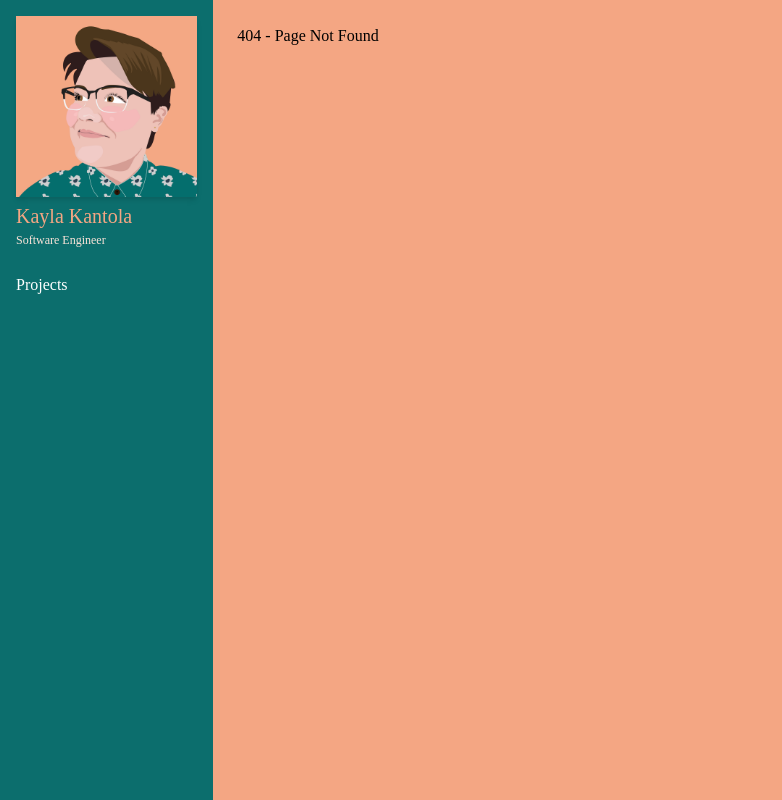
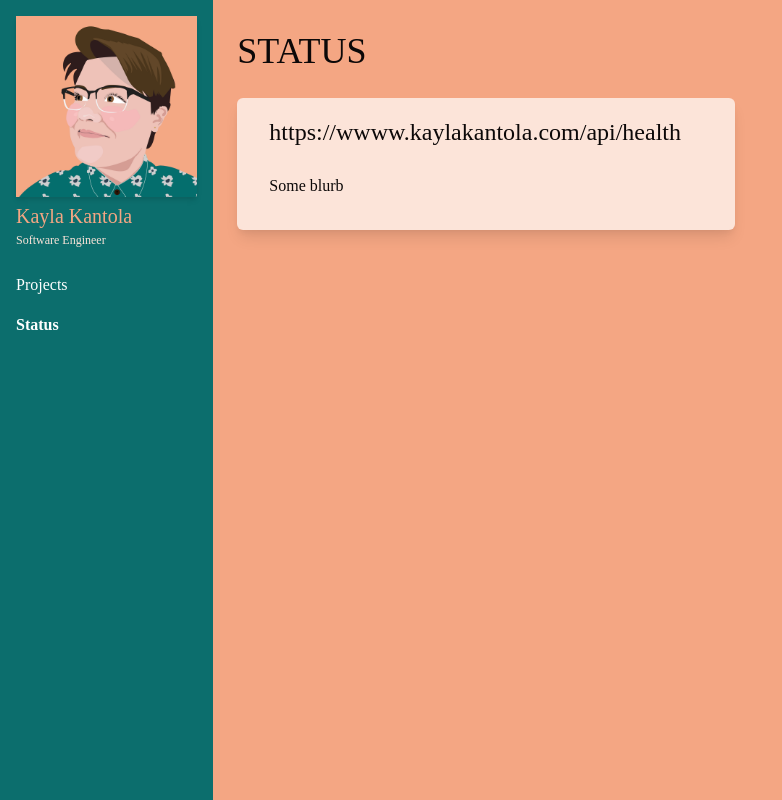
Before and after one commit to kaylakantola/kaylakantola, a Next.js app: page /status in a window 1280 px wide. Before the commit this address had no page. Shown: the whole page, without its empty margins (0-782 px from the left). Built offline with nearby package versions, Linux system fonts and the light colour scheme.

Commit message:
status page

```diff
--- /dev/null
+++ b/components/display/Blurb.js
@@ -0,0 +1,7 @@
+import React from "react";
+
+export default function Blurb({children}) {
+  return (<div className="p-4 flex flex-col justify-center align-center text-espresso-dark">
+    {children}
+  </div>)
+}
--- a/components/display/index.js
+++ b/components/display/index.js
@@ -1 +1,2 @@
 export {default as DisplayItem} from './DisplayItem'
+export {default as Blurb} from './Blurb'
--- a/components/navbar/index.js
+++ b/components/navbar/index.js
@@ -1,7 +1,7 @@
 import React from 'react'
 import Link from 'next/link'
 import { useRouter } from 'next/router'
-const links = ['projects']
+const links = ['projects', 'status']
 
 
 
--- a/pages/index.js
+++ b/pages/index.js
@@ -1,5 +1,5 @@
 import Head from 'next/head'
-import {DisplayItem} from '../components/display'
+import {DisplayItem, Blurb} from '../components/display'
 import React from "react";
 
 const mainStack = [
@@ -48,11 +48,7 @@ const TechStack = ({stack}) => (<div className={"flex flex-row flex-wrap"}>
     ))}
 </div>)
 
-const Blurb = ({children}) => (
-  <div className="p-4 flex flex-col justify-center align-center text-espresso-dark">
-    {children}
-  </div>
-)
+
 
 const Resume = () => (
   <div className="p-4 flex flex-col justify-center align-center text-espresso-dark">
@@ -102,14 +98,18 @@ export default function Home() {
             <TechStack stack={learnStack}/>
           </DisplayItem>
 
+        </div>
 
-        </div>
+      </main>
+    </div>
+  )
+}
+
+
+/*
         <div className={"grid grid-cols-1 gap-6 my-5 text-espresso-dark"}>
           <DisplayItem title={"Here's my resumé:"}>
             <Resume/>
           </DisplayItem>
         </div>
-      </main>
-    </div>
-  )
-}
+ */
--- /dev/null
+++ b/pages/status/index.js
@@ -0,0 +1,25 @@
+import React from "react";
+import {DisplayItem, Blurb} from '../../components/display'
+
+
+function Status() {
+  return (
+    <div className="font-nunito">
+    <main>
+      <div className="text-2xl lg:text-4xl text-espresso-dark">
+       STATUS
+      </div>
+      <div className={"grid grid-cols-1 lg:grid-cols-2 gap-6 my-5 text-espresso-dark"}>
+
+        <DisplayItem title={"https://wwww.kaylakantola.com/api/health"}>
+          <Blurb>
+           Some blurb
+          </Blurb>
+        </DisplayItem>
+      </div>
+
+    </main>
+  </div>)
+}
+
+export default Status
```
Also changed, not shown: pages/api/health.js (renamed from pages/api/v1/health.js).
